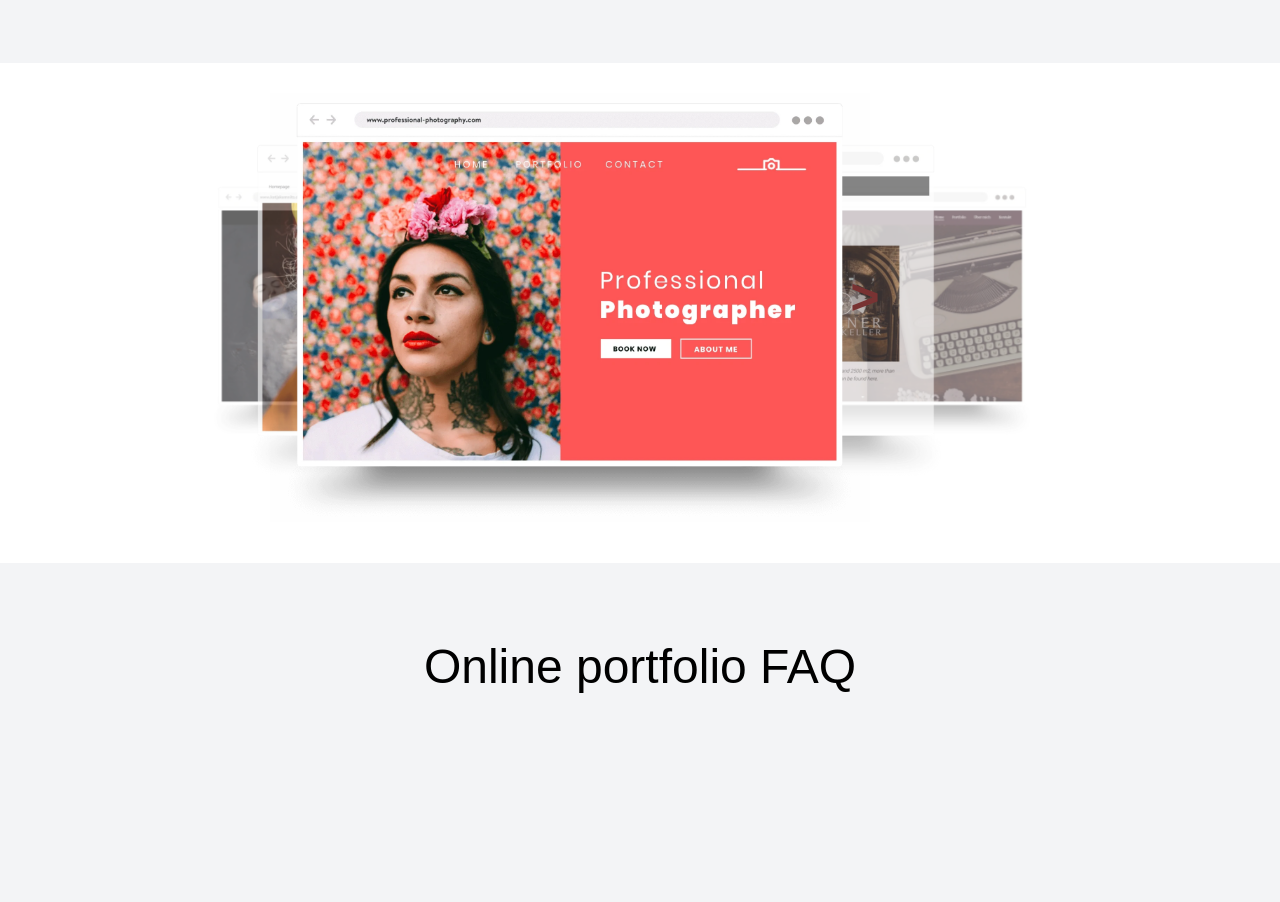
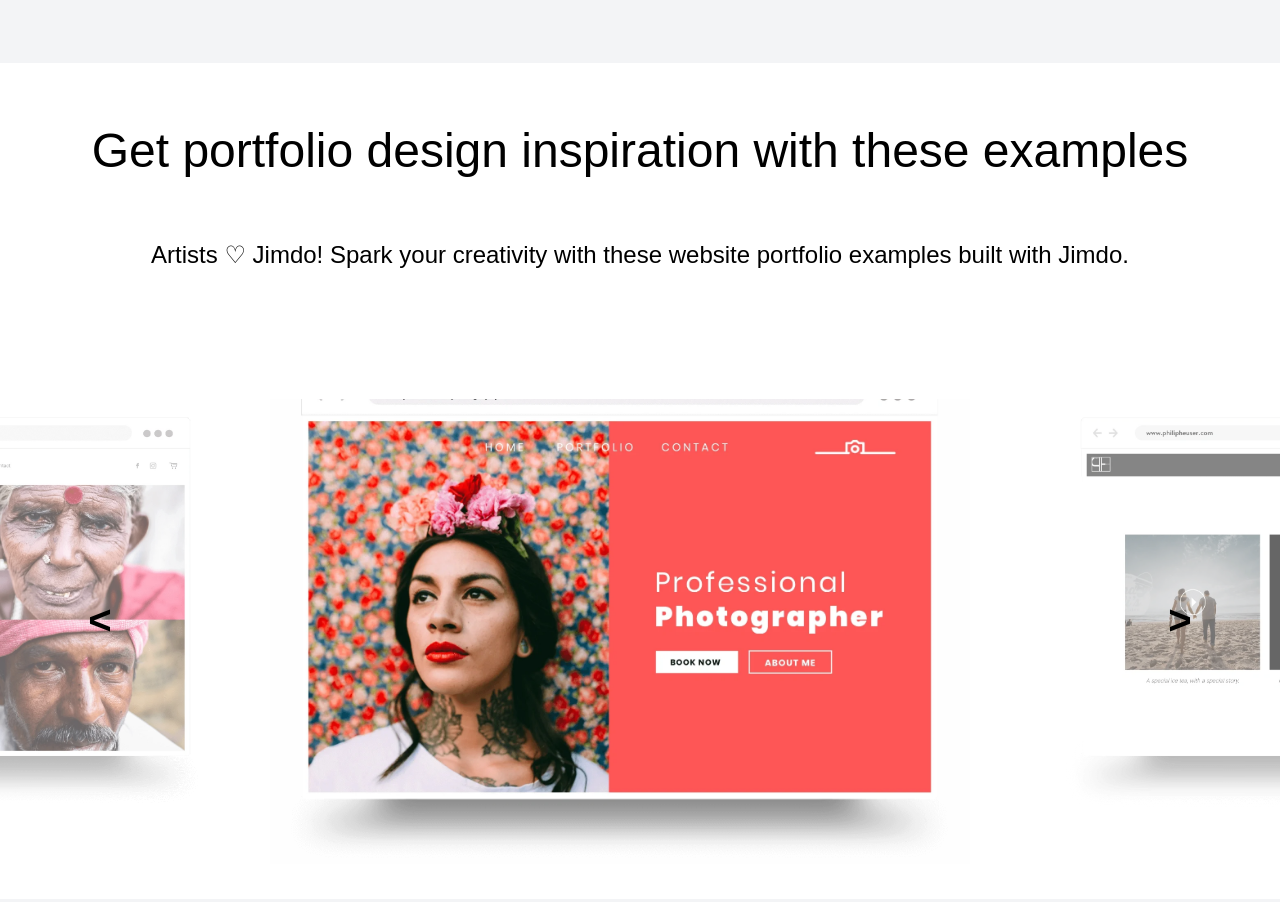
Before and after one commit to JacquelineToquero/tailwind-website, a website: page index.html in a window 1280 px wide. Shown: the part 5040-5942 px from the top of the page. Drawn offline with nearby package versions, Linux system fonts and the light colour scheme; a web font is replaced by a local one.

Commit message:
last na siguro to
xd

```diff
--- a/index.html
+++ b/index.html
@@ -1037,31 +1037,43 @@
 
 <!-------KARUSEEEEEEEEEEEEEEEEEL---------->
 
-<main class>
-  <div class="slider">
+<main class="">
+  <div class="flex flex-col items-center justify-center px-5 min-[576px]:px-10 min-[576px]:gap-10 min-[992px]">
+
+    <div class="py-16 text-center top-16">
+      <h1 class="text-3xl lg:text-5xl">Get portfolio design inspiration with these examples</h1>
+      <div class="py-16 text-center lg:text-2xl">
+        <p>Artists ♡ Jimdo! Spark your creativity with these website portfolio examples built with Jimdo.</p>
+      </div>
+    </div>
+
+
+  </div>
+
+  <div class="slider ">
+    <div class="item ">
+
+      <img src="images/karu1st.png" class="w-[700px]" alt="Slide 1">
+    </div>
     <div class="item">
 
-      <img src="images/karu1st.png" class="w-[600px]" alt="Slide 1">
+      <img src="images/karu2nd.png" class="w-[700px]" alt="Slide 2">
     </div>
     <div class="item">
 
-      <img src="images/karu2nd.png" class="w-[600px]" alt="Slide 2">
+      <img src="images/karu3rd.png" class="w-[700px]" alt="Slide 3">
     </div>
     <div class="item">
 
-      <img src="images/karu3rd.png" class="w-[600px]" alt="Slide 3">
+      <img src="images/karu4th.png" class="w-[700px]" alt="Slide 4">
     </div>
     <div class="item">
 
-      <img src="images/karu4th.png" class="w-[600px]" alt="Slide 4">
+      <img src="images/karu5th.png" class="w-[700px]" alt="Slide 5">
     </div>
     <div class="item">
 
-      <img src="images/karu5th.png" class="w-[600px]" alt="Slide 5">
-    </div>
-    <div class="item">
-
-      <img src="images/karu6th.png" class="w-[600px]" alt="Slide 5">
+      <img src="images/karu6th.png" class="w-[700px]" alt="Slide 5">
     </div>
     <button id="next">></button>
     <button id="prev"><</button>
@@ -1087,6 +1099,7 @@
       position: absolute;
       width: 900px;
       height: 480px;
+      bottom: 15%;
       text-align: justify;
       background-color: transparent;
       border-radius: 10px;
@@ -1113,20 +1126,34 @@
 
     #next, #prev{
         position: absolute;
-        top: 40%;
-        color: #793333;
+        top: 35%;
+        color: #000000;
+        width: 100px;
+        height: 100px;
         background-color: transparent;
-        border: none;
-        font-size: 50px;
+        border-radius: 50%;
+        font-size: 40px;
         font-family: monospace;
         font-weight: bold;
-        left: 400px;
-
+        left: 30px;
     }
     #next{
         left: unset;
-        right: 400px;
+        right: 50px;
+        transition: color 0.3s;
+
     }
+    #prev{
+      transition: color 0.3s;
+      left: 50px;
+  }
+
+  #next:hover {
+    color: rgb(37, 89, 138);
+}
+  #prev:hover {
+  color: rgb(37, 89, 138);
+}
 
     </style>
     <script>
@@ -1143,14 +1170,14 @@
           items[active].style.opacity = 1;
           for(var i = active + 1; i < items.length; i++){
               stt++;
-              items[i].style.transform = `translateX(${120*stt}px) scale(${1 - 0.2*stt})  rotateY(-1deg)`;
+              items[i].style.transform = `translateX(${700*stt}px) scale(${1 - 0.2*stt})  rotateY(-1deg)`;
               items[i].style.zIndex = -stt;
               items[i].style.opacity = stt > 2 ? 0 : 0.6;
           }
           stt = 0;
           for(var i = active - 1; i >= 0; i--){
               stt++;
-              items[i].style.transform = `translateX(${-120*stt}px) scale(${1 - 0.2*stt})  rotateY(1deg)`;
+              items[i].style.transform = `translateX(${-700*stt}px) scale(${1 - 0.2*stt})  rotateY(1deg)`;
               items[i].style.zIndex = -stt;
               items[i].style.opacity = stt > 2 ? 0 : 0.6;
           }
```
